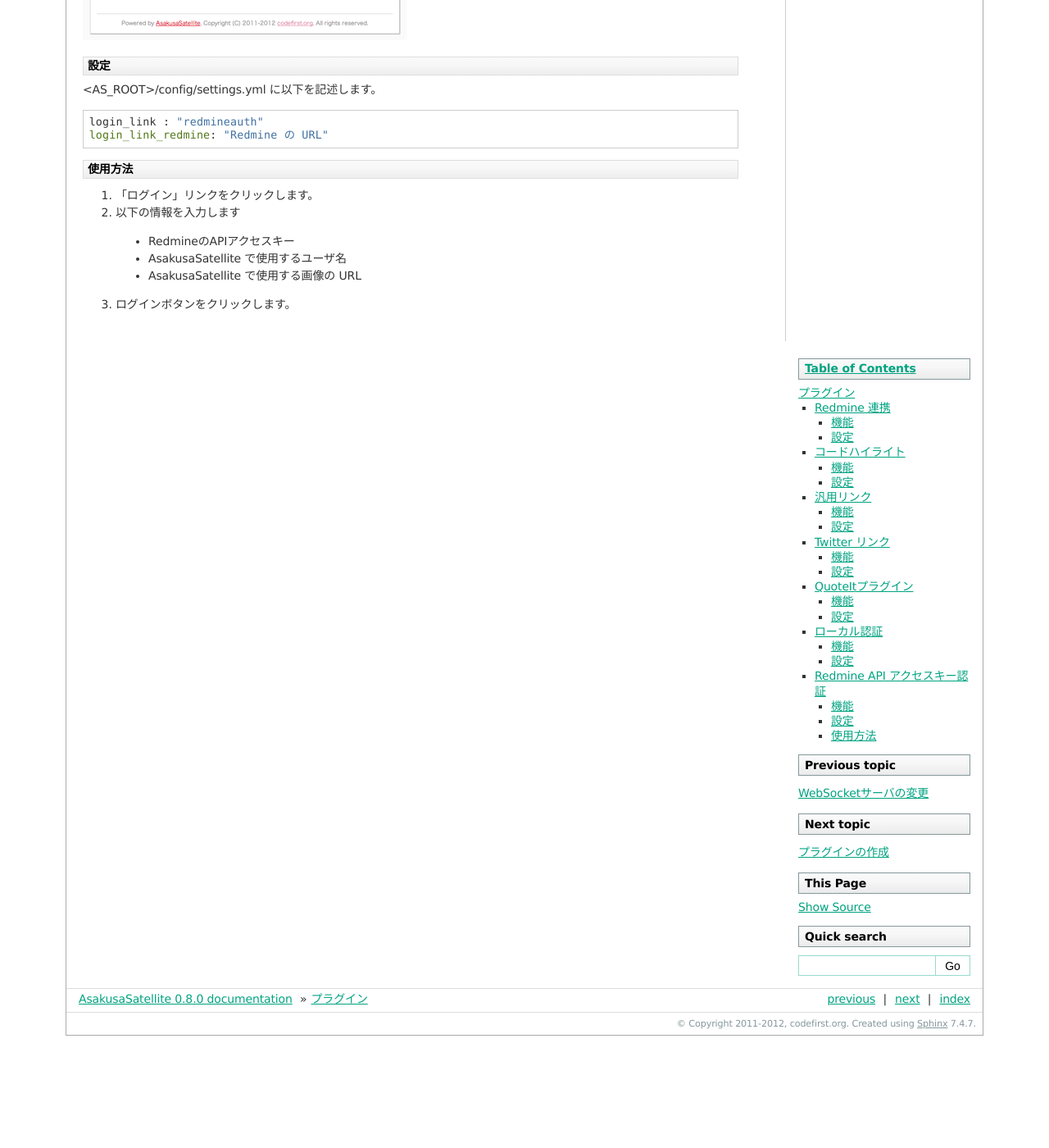
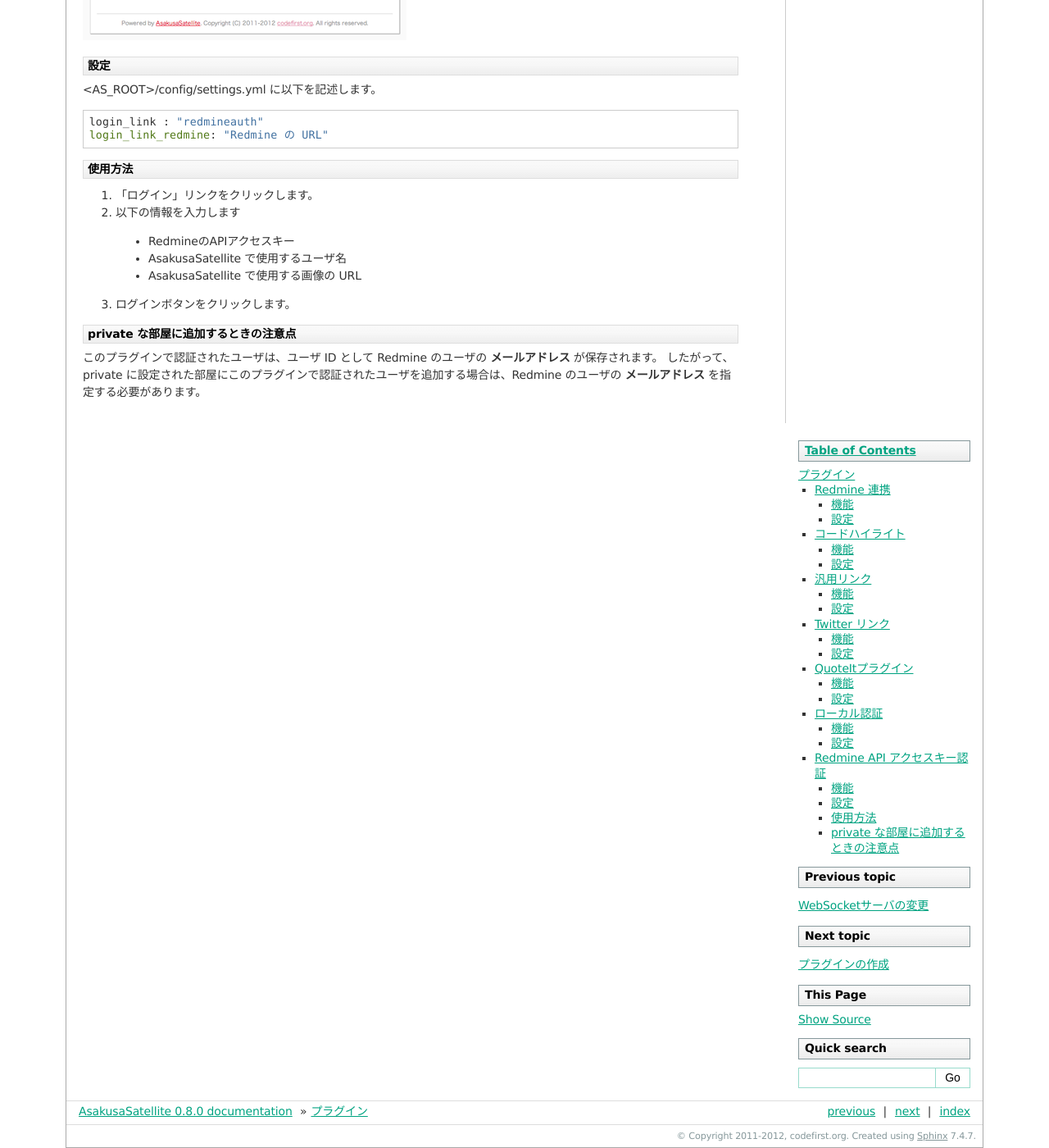
Before and after one commit to codefirst/asakusa-satellite-manual, a Sphinx documentation site: the page built from source/plugin.rst, in a window 1280 px wide and 1400 px high, scrolled down 3245 px. Shown: the whole window at 82% size. Built offline with Sphinx 7.4.7, drawn with Linux system fonts in a browser that asks for light colours; before the commit the page ends 4508 px from its top, so only the background shows below that.

Commit message:
attension: user ids are redmine user's email address

```diff
--- a/source/plugin.rst
+++ b/source/plugin.rst
@@ -192,3 +192,8 @@ AsakusaSatellite の認証を Redmine の API アクセスキーによる認証
   * AsakusaSatellite で使用するユーザ名
   * AsakusaSatellite で使用する画像の URL
 3. ログインボタンをクリックします。
+
+private な部屋に追加するときの注意点
+^^^^^^^^^^^^^^^^^^^^^^^^^^^^^^^^^^
+このプラグインで認証されたユーザは、ユーザ ID として Redmine のユーザの **メールアドレス** が保存されます。
+したがって、private に設定された部屋にこのプラグインで認証されたユーザを追加する場合は、Redmine のユーザの **メールアドレス** を指定する必要があります。
```
